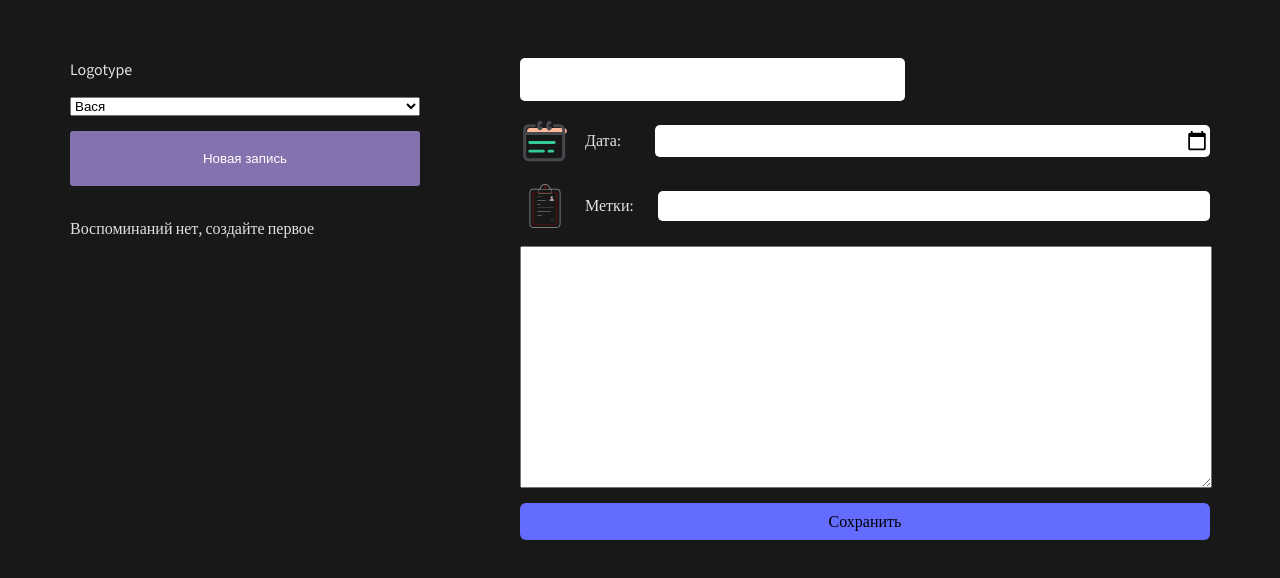
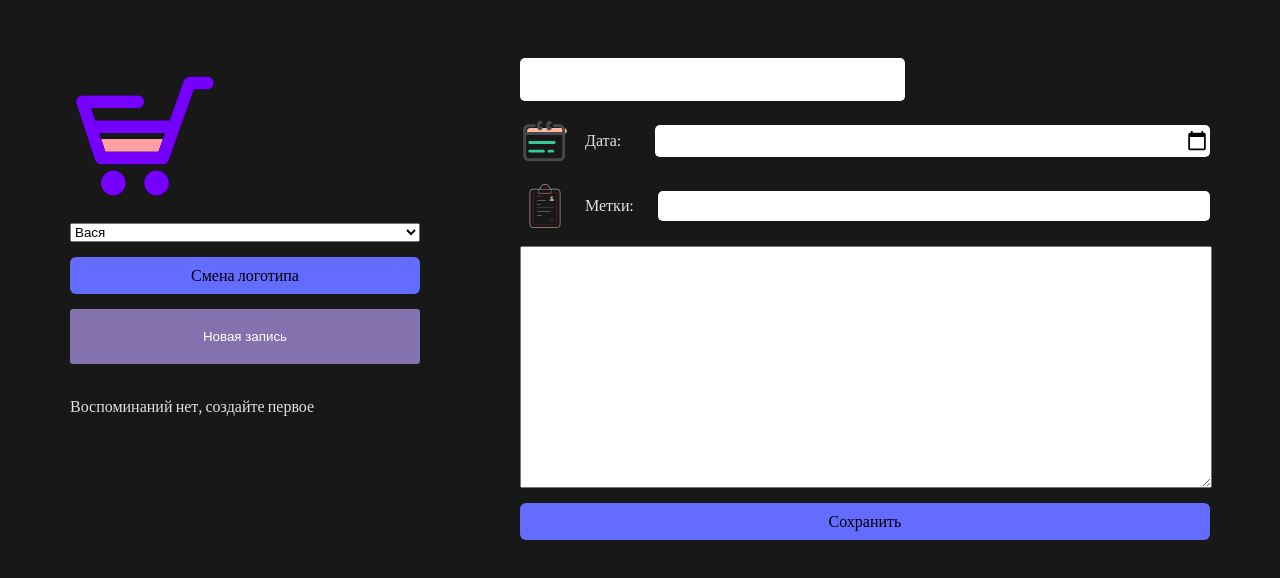
Before and after one commit to digroMan/react-route-app, a React (Vite) app: page / in a window 1280 px wide. Shown: the top 578 px of the page. Built offline with nearby package versions, Linux system fonts and the light colour scheme.

Commit message:
feat: add button switch logotype

```diff
--- a/src/components/Button/Button.jsx
+++ b/src/components/Button/Button.jsx
@@ -1,12 +1,11 @@
-import './Button.css';
+import cn from 'classnames';
+import styles from './Button.module.css';
 
-function Button({text, onClick}) {
+export const Button = ({children, onClick}) => {
 
 	return (
 		<>
-			<button className='button accent' onClick={onClick}>{text}</button>
+			<button className={cn(styles.button, styles.accent)} onClick={onClick}>{children}</button>
 		</>
 	);
-}
-
-export default Button;
+};
--- a/src/components/Header/Header.css
+++ /dev/null
@@ -1,3 +0,0 @@
-.header{
-
-}
--- a/src/components/Header/Header.jsx
+++ b/src/components/Header/Header.jsx
@@ -1,11 +1,21 @@
+import { useState } from 'react';
+import {Button} from '../Button/Button';
 import { SelectUser } from '../SelectUser/SelectUser';
-import './Header.css';
+import styles from './Header.module.css';
+
+const logos = ['./cart.svg' , './vite.svg'];
 
 function Header() {
+	const [logoIndex, setLogoIndex] = useState(0);
+
+	const toggleLogo = () => {
+		setLogoIndex(preState => Number(!preState));
+	};
 	return (
 		<>
-			<div className='header'>Logotype</div>
+			<img className={styles.header} src={logos[logoIndex]} alt="Логотип" />
 			<SelectUser />
+			<Button onClick={toggleLogo}>Смена логотипа</Button>
 		</>
 	);
 }
--- /dev/null
+++ b/src/components/Header/Header.module.css
@@ -0,0 +1,4 @@
+.header{
+    display: block;
+    width: 150px;
+}
--- a/src/components/JournalForm/JournalForm.jsx
+++ b/src/components/JournalForm/JournalForm.jsx
@@ -1,5 +1,5 @@
-import style from './JournalForm.module.css';
-import Button from '../Button/Button';
+import styles from './JournalForm.module.css';
+import {Button} from '../Button/Button';
 import { useContext, useEffect, useReducer, useRef } from 'react';
 import classnames from 'classnames';
 import { formReducer, INITIAL_STATE } from './JournalForm.state';
@@ -71,7 +71,7 @@ function JournalForm({onSubmit, data}) {
 
 
 	return (
-		<form className={style['journal-form']} onSubmit={addJournalItem}>
+		<form className={styles['journal-form']} onSubmit={addJournalItem}>
 			<div>
 				<Input
 					className={'journal-form__input_title'}
@@ -83,10 +83,10 @@ function JournalForm({onSubmit, data}) {
 					onChange={(evt) => changeValueInput(evt)}
 				/>
 			</div>
-			<div className={style['journal-form__input-container']}>
-				<label className={style['journal-form__label']} htmlFor="date">
-					<img className={style['journal-form__label-img']} src="/calendar.svg" alt="Иконка календаря" />
-					<div className={style['journal-form__label-text']}>Дата:</div>
+			<div className={styles['journal-form__input-container']}>
+				<label className={styles['journal-form__label']} htmlFor="date">
+					<img className={styles['journal-form__label-img']} src="/calendar.svg" alt="Иконка календаря" />
+					<div className={styles['journal-form__label-text']}>Дата:</div>
 				</label>
 				<Input
 					name='date'
@@ -98,10 +98,10 @@ function JournalForm({onSubmit, data}) {
 					onChange={(evt) => changeValueInput(evt)}
 				/>
 			</div>
-			<div className={style['journal-form__input-container']}>
-				<label className={style['journal-form__label']} htmlFor="tag">
-					<img className={style['journal-form__label-img']} src="/folder.svg" alt="Иконка папки" />
-					<div className={style['journal-form__label-text']}>Метки:</div>
+			<div className={styles['journal-form__input-container']}>
+				<label className={styles['journal-form__label']} htmlFor="tag">
+					<img className={styles['journal-form__label-img']} src="/folder.svg" alt="Иконка папки" />
+					<div className={styles['journal-form__label-text']}>Метки:</div>
 				</label>
 				<Input
 					name='tag'
@@ -112,8 +112,8 @@ function JournalForm({onSubmit, data}) {
 				/>
 			</div>
 			<textarea
-				className={classnames(style['journal-form__textarea'], {
-					[style['journal-form__textarea_invalid']] : !isValid.post
+				className={classnames(styles['journal-form__textarea'], {
+					[styles['journal-form__textarea_invalid']] : !isValid.post
 				})}
 				name='post'
 				ref={postRef}
@@ -122,7 +122,7 @@ function JournalForm({onSubmit, data}) {
 				cols={30}
 				rows={10}
 			/>
-			<Button text="Сохранить"/>
+			<Button>Сохранить</Button>
 		</form>
 
 	);
```
Also changed, not shown: src/components/Button/Button.module.css (renamed from src/components/Button/Button.css).
